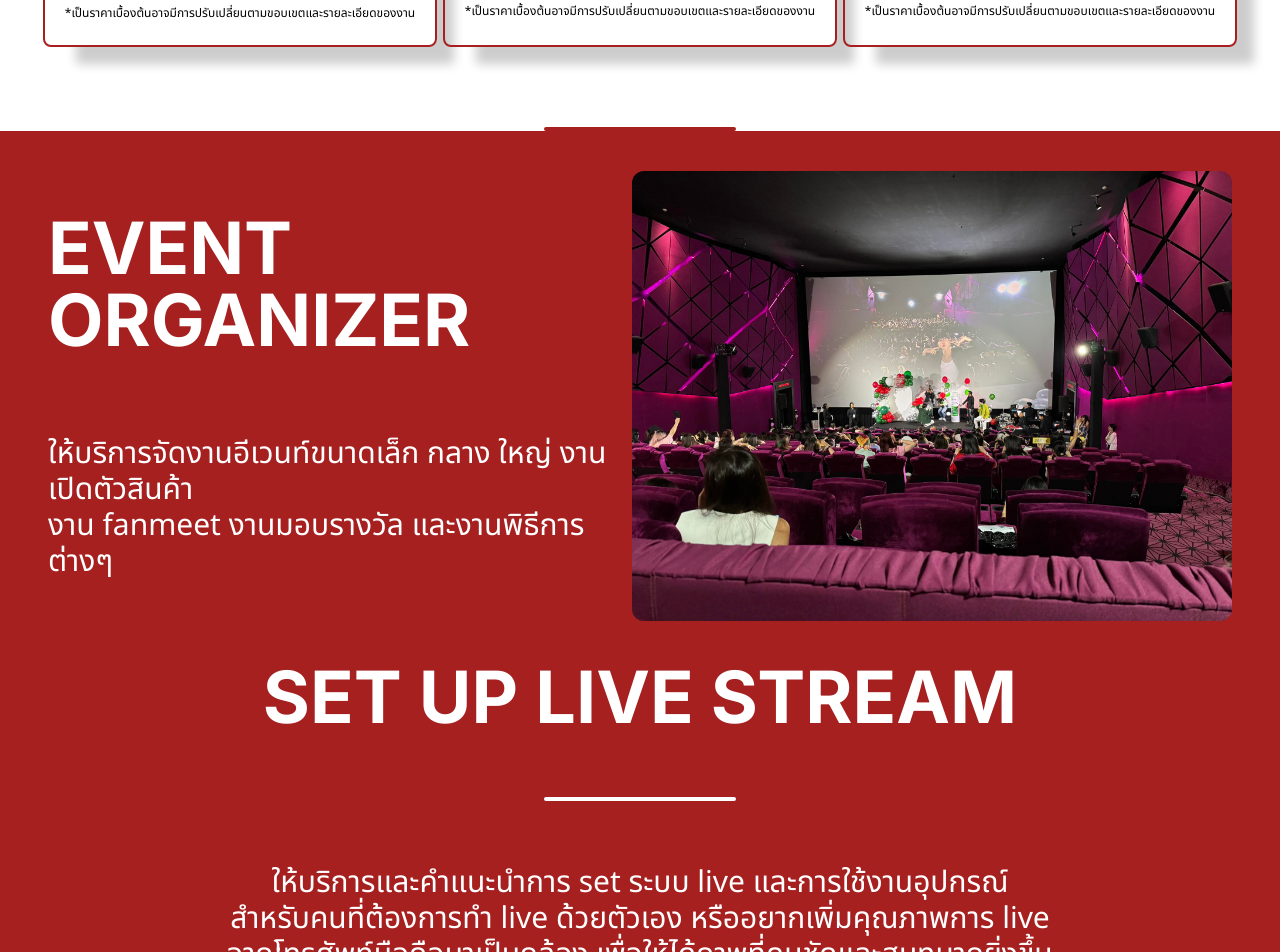
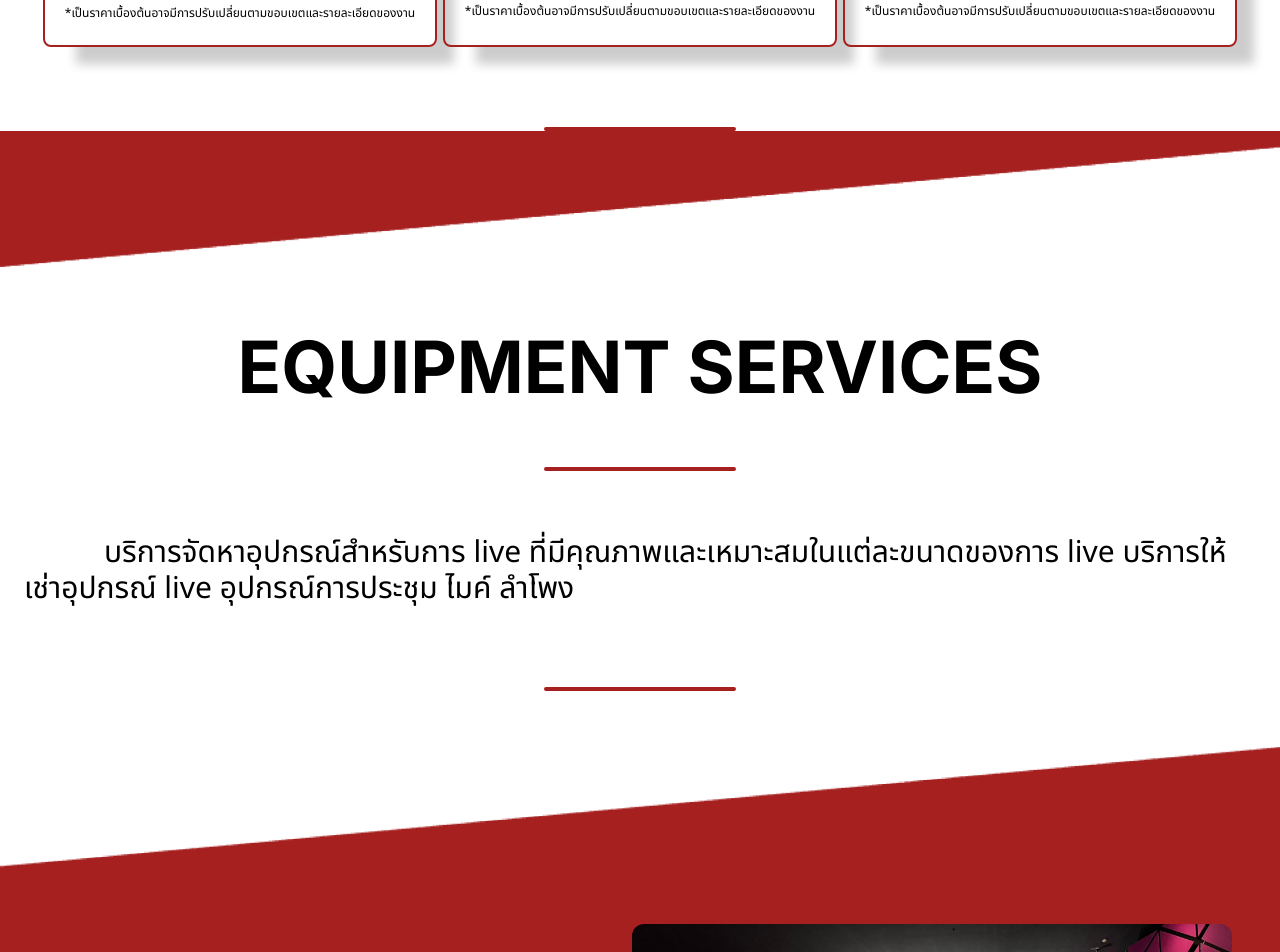
Before and after one commit to LiveEleven/live-eleven-landing-page, a Next.js app: page / in a window 1280 px wide. Shown: the part 5660-6612 px from the top of the page. Built offline with nearby package versions, Linux system fonts and the light colour scheme.

Commit message:
feat: equipment service component

```diff
--- /dev/null
+++ b/src/components/EquipmentService.js
@@ -0,0 +1,43 @@
+import Image from "next/image";
+import React from "react";
+
+const EquipmentService = () => {
+  return (
+    <div className="flex flex-col justify-center">
+      <Image
+        src="/BodyTop.png"
+        width={3840}
+        height={200}
+        alt="BodyTop"
+        className="mb-16"
+      />
+      <div className="flex justify-center">
+        <h1 className="text-4xl md:text-5xl lg:text-6xl xl:text-7xl  text-center text-black font-bold font-head">
+          EQUIPMENT SERVICES
+        </h1>
+      </div>
+      <hr class="w-32 h-1 mx-auto my-6 bg-primary-color border-0 rounded md:my-16 md:w-40 lg:w-48" />
+      <div className="flex justify-center">
+        <div className="flex flex-col gap-6 px-8 md:gap-10 md:px-6 lg:gap-18">
+          <div className="flex flex-col">
+            <p className="font-body text-xs indent-5 md:indent-20 md:text-3xl lg:text-3xl">
+              บริการจัดหาอุปกรณ์สำหรับการ live
+              ที่มีคุณภาพและเหมาะสมในแต่ละขนาดของการ live บริการให้เช่าอุปกรณ์
+              live อุปกรณ์การประชุม ไมค์ ลำโพง
+            </p>
+          </div>
+        </div>
+      </div>
+      <hr class="w-32 h-1 mx-auto mt-10 bg-primary-color border-0 rounded md:mt-20 md:w-40 lg:w-48" />
+      <Image
+        src="/BodyBottom.png"
+        width={3840}
+        height={200}
+        alt="BodyTop"
+        className="mt-14"
+      />
+    </div>
+  );
+};
+
+export default EquipmentService;
--- a/src/pages/index.js
+++ b/src/pages/index.js
@@ -1,4 +1,5 @@
 import AboutUs from "@/components/AboutUs";
+import EquipmentService from "@/components/EquipmentService";
 import EventOrganizer from "@/components/EventOrganizer";
 import Header from "@/components/Header";
 import LivePackages from "@/components/LivePackages";
@@ -16,6 +17,7 @@ export default function Home() {
       <LiveService />
       <RecordLive />
       <LivePackages />
+      <EquipmentService />
       <EventOrganizer />
       <SetUpLiveStreaming />
       <AboutUs />
```
